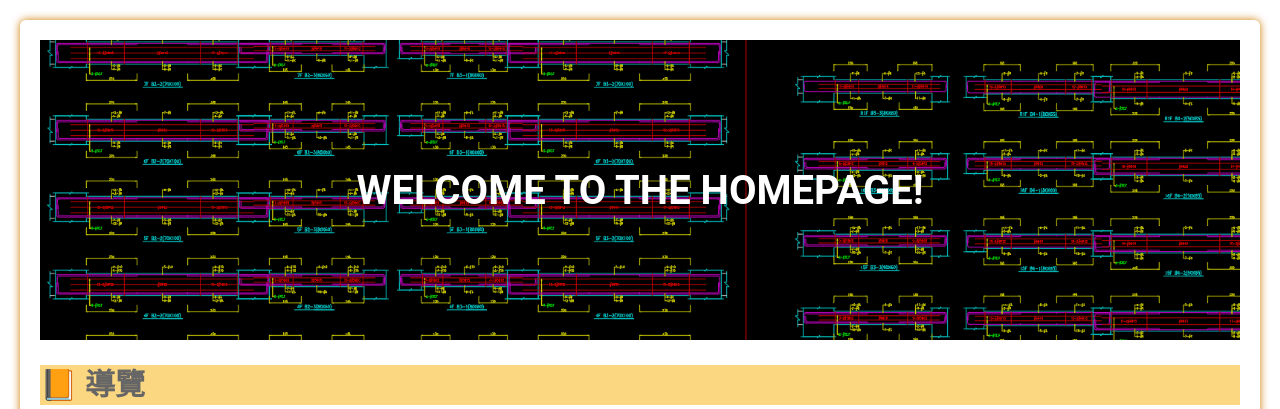
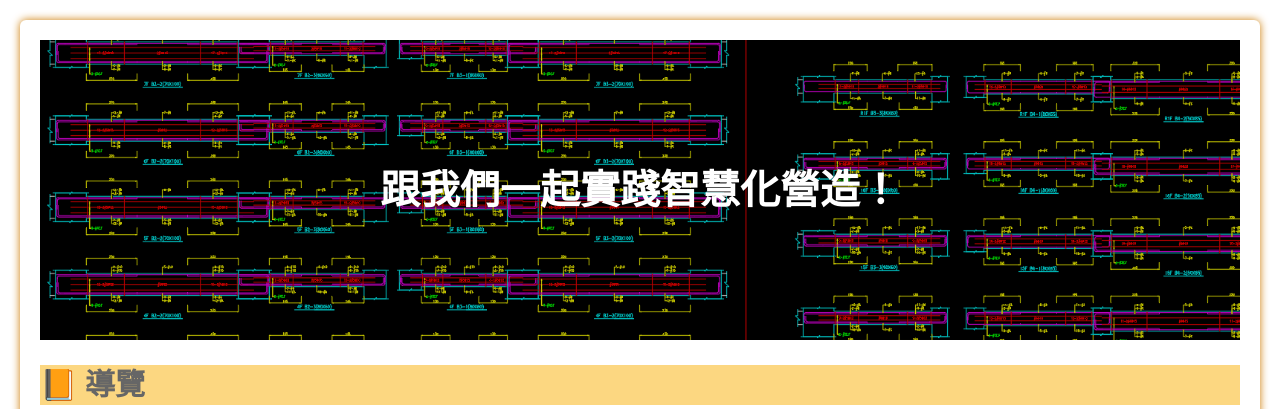
Before and after one commit to Ding-Jesse/BeamQC, a Flask app: page / in a window 1280 px wide. Shown: the part 106-515 px from the top of the page. Run offline with Flask 2, Linux system fonts and the light colour scheme.

Commit message:
fix: special slogan

```diff
--- a/templates/home.html
+++ b/templates/home.html
@@ -8,7 +8,7 @@
 <div class="testbox">
 <form action="" method=post enctype=multipart/form-data>
     <div class="banner">
-          <h1>WELCOME TO THE HOMEPAGE!</h1>
+        <h1>跟我們一起實踐智慧化營造！</h1>
     </div>
     <h2 style="background-color: rgba(250, 176, 5, 0.5);">📙 導覽</h2>
     <h3>1. 使用前請先詳閱使用條款</h3>
```
